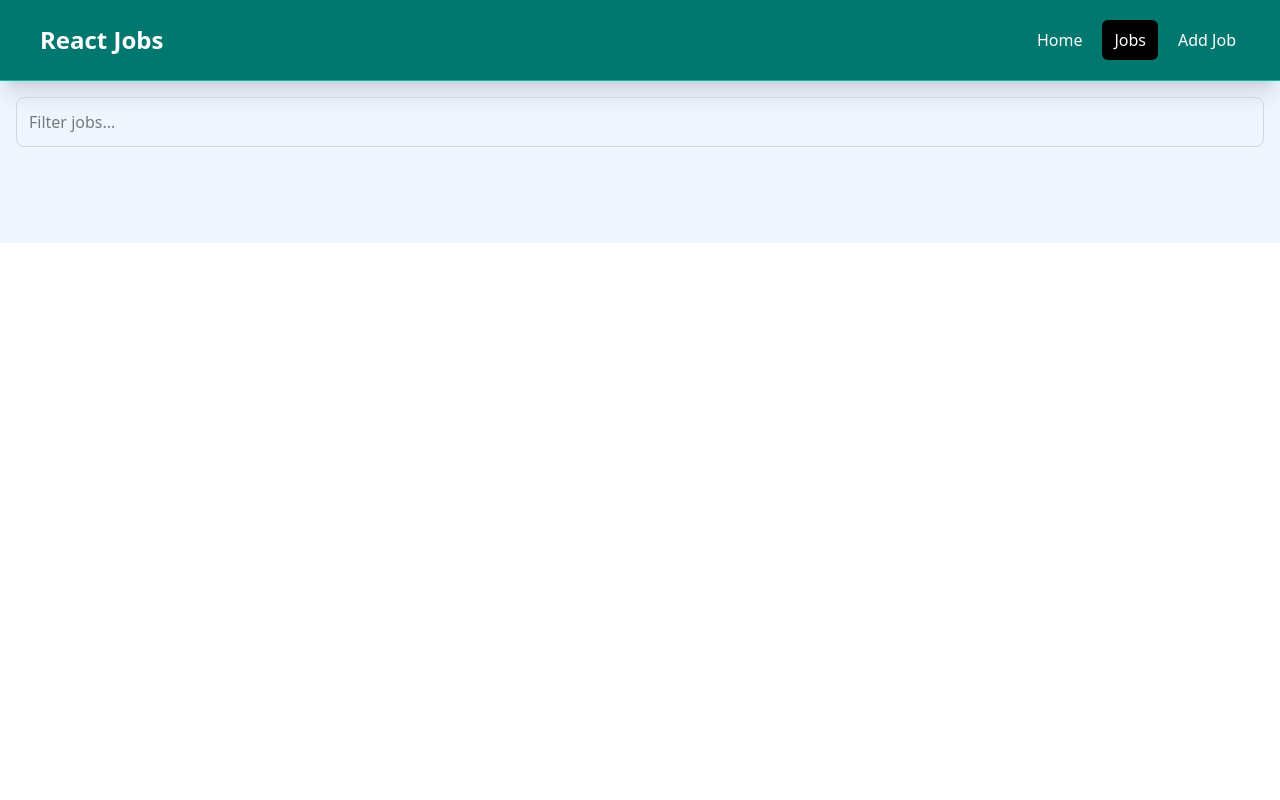
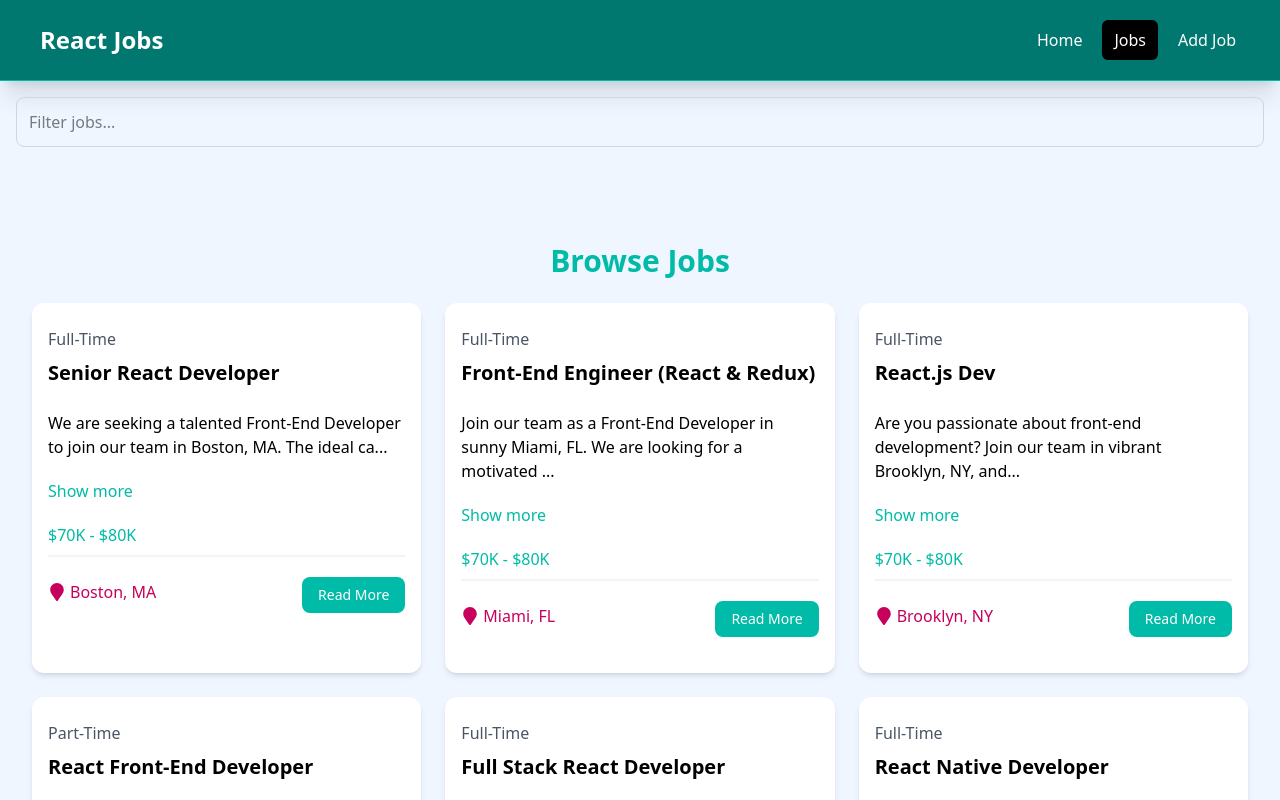
Before and after one commit to AmaduKamara/job-portal, a React (Vite) app: page /jobs in a window 1280 px wide. Shown: the top 800 px of the page. Built offline with nearby package versions, Linux system fonts and the light colour scheme.

Commit message:
Render jobs conditionally based on home or jobs page

```diff
--- a/src/components/JobListings.jsx
+++ b/src/components/JobListings.jsx
@@ -1,17 +1,18 @@
 import jobs from "../jobs.json";
 import Job from "./Job";
 
-const JobListings = () => {
-  const recentJobs = jobs.slice(0, 3);
+const JobListings = ({ isHome = false }) => {
+  const jobListings = isHome ? jobs.slice(0, 3) : jobs;
+
   return (
     <section className='bg-blue-50 px-4 py-10'>
       <div className='container-xl lg:container m-auto'>
         <h2 className='text-3xl font-bold text-teal-500 mb-6 text-center'>
-          Browse Jobs
+          {isHome ? "Recent Jobs" : "Browse Jobs"}
         </h2>
         <div className='grid grid-cols-1 md:grid-cols-3 gap-6'>
           {/* <!-- Job Listing 1 --> */}
-          {recentJobs.map((job) => (
+          {jobListings.map((job) => (
             <Job key={job.id} job={job} />
           ))}
         </div>
--- a/src/pages/HomePage.jsx
+++ b/src/pages/HomePage.jsx
@@ -12,7 +12,8 @@
         subtitle='Find the React job that fits your skills and needs'
       />
       <DevEmp />
-      <JobListings />
+      <JobListings isHome />
+      {/* <JobListings isHome={true} /> */}
       <ViewAllJobs />
     </>
   );
--- a/src/pages/JobsPage.jsx
+++ b/src/pages/JobsPage.jsx
@@ -1,4 +1,5 @@
 import React from "react";
+import JobListings from "../components/JobListings";
 
 const JobsPage = () => {
   return (
@@ -17,7 +18,9 @@
       </section>
 
       {/* <!-- All Jobs --> */}
-      <section class='bg-blue-50 px-4 py-10'></section>
+      <section class='bg-blue-50 px-4 py-10'>
+        <JobListings />
+      </section>
     </>
   );
 };
```
